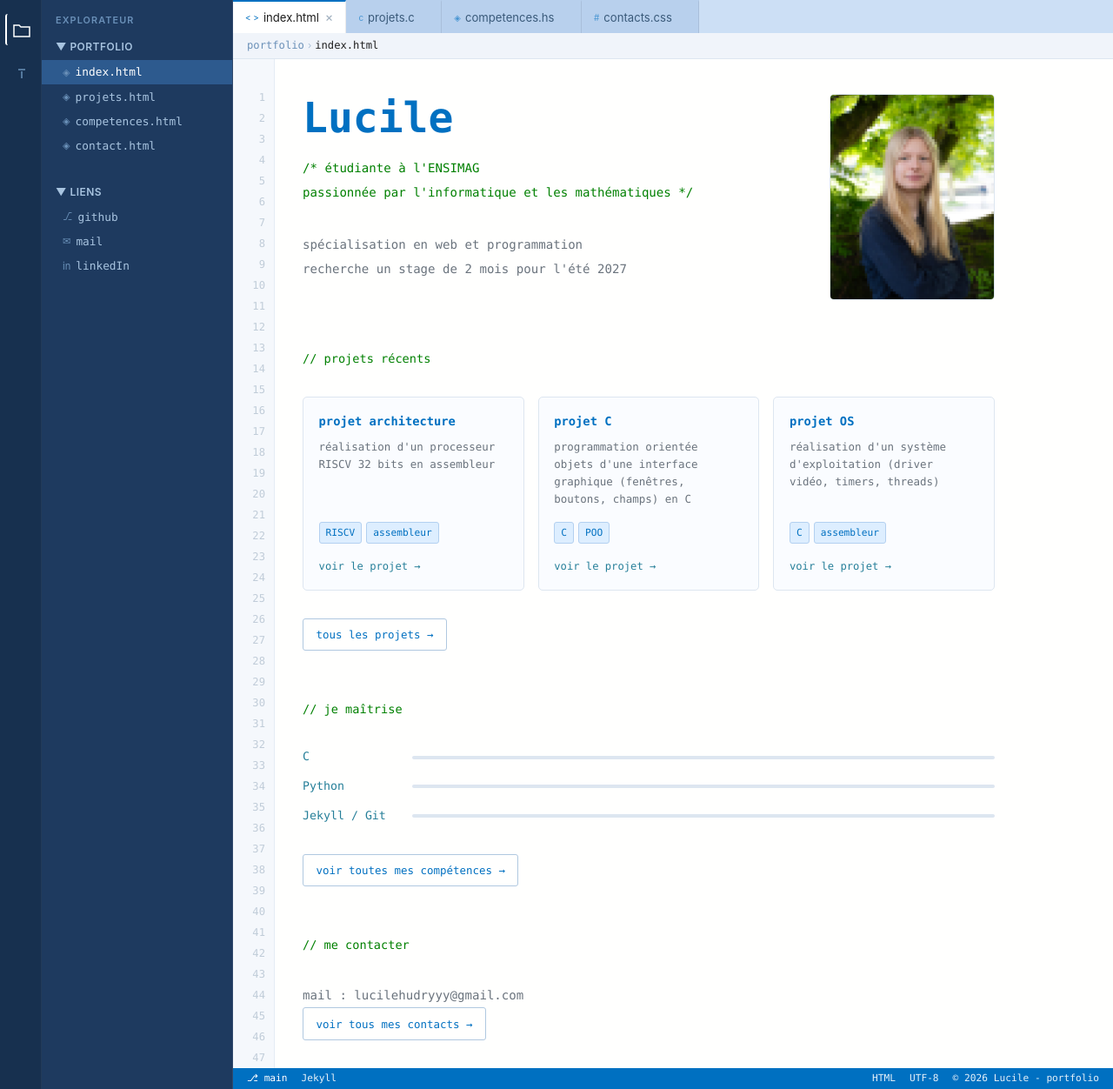
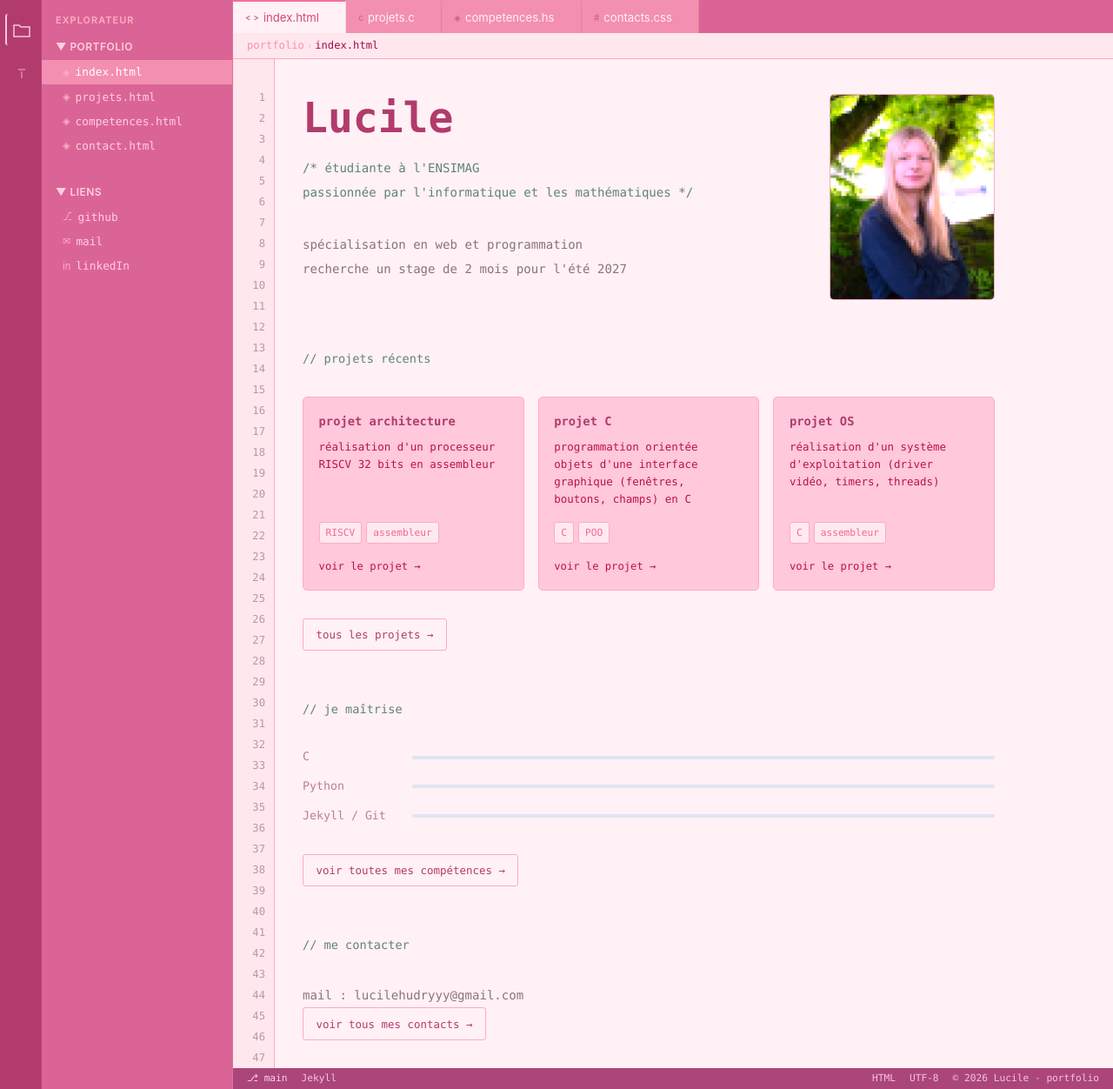
Before and after one commit to mkdir-lucile/mkdir-lucile.github.io, a Jekyll site: the page built from index.html, in a window 1280 px wide. Shown: the whole page at 87% size. Built offline with Jekyll 4.4.1, drawn with Linux system fonts in a browser that asks for light colours.

Commit message:
changing color theme

```diff
--- a/assets/css/style.css
+++ b/assets/css/style.css
@@ -8,48 +8,48 @@
 
 :root {
   /* Sidebar / activity bar — bleuté foncé VSCode */
-  --sidebar-bg:        #1e3a5f;
-  --sidebar-hover:     #254a77;
-  --sidebar-active:    #2d5a8e;
-  --sidebar-text:      #a8c4e0;
-  --sidebar-text-dim:  #6a90b8;
-  --sidebar-title:     #7aabda;
+  --sidebar-bg:        #db6496;
+  --sidebar-hover:     #e589a8;
+  --sidebar-active:    #f38fb0;
+  --sidebar-text:      #ffcfde;
+  --sidebar-text-dim:  #ffadc4;
+  --sidebar-title:     #ffcfe0;
 
-  --activity-bg:       #17304f;
-  --activity-icon:     #6a90b8;
-  --activity-active:   #ffffff;
+  --activity-bg:       #b23b6d;
+  --activity-icon:     #de89a5;
+  --activity-active:   #f8c6d9;
 
   /* Barre d'onglets — bleuté pastel */
-  --tabbar-bg:         #ccdff5;
-  --tab-bg:            #b8d0ed;
-  --tab-active-bg:     #ffffff;
-  --tab-active-border: #0070c1;
-  --tab-text:          #3a5a7a;
-  --tab-text-active:   #1e1e1e;
+  --tabbar-bg:         #db6496;
+  --tab-bg:            #f38fb0;
+  --tab-active-bg:     #fff1f5;
+  --tab-active-border: #f37095;
+  --tab-text:          #fff1f5;
+  --tab-text-active:   #d44a71;
 
   /* Éditeur */
-  --editor-bg:         #fffffe;
+  --editor-bg:         #fff1f5;
   --editor-text:       #1e1e1e;
 
   /* Breadcrumb */
-  --breadcrumb-bg:     #f0f4fa;
-  --breadcrumb-text:   #6a90b8;
-  --breadcrumb-active: #1e1e1e;
+  --breadcrumb-bg:     #ffe7ee;
+  --breadcrumb-text:   #f990ae;
+  --breadcrumb-active: #9e0d49;
 
   /* Status bar — bleu VSCode */
-  --statusbar-bg:      #0070c1;
-  --statusbar-text:    #ffffff;
+  --statusbar-bg:      #ab467a;
+  --statusbar-text:    #ffcfe8;
 
   /* Numéros de ligne */
-  --line-num-color:    #c0ccd8;
-  --line-num-bg:       #f5f8fc;
+  --line-num-color:    #bb94a9;
+  --line-num-bg:       #ffd0dd;
   --line-num-width:    3rem;
 
   /* Syntaxe */
-  --color-blue:        #0070c1;
-  --color-green:       #008000;
-  --color-teal:        #267f99;
-  --color-muted:       #6a737d;
+  --color-blue:        #b23b6d;
+  --color-green:       #5f8473;
+  --color-teal:        #bb7f96;
+  --color-muted:       #887381;
 
   /* Polices */
   --font-mono: 'Cascadia Code', 'Fira Code', 'JetBrains Mono', 'Consolas', monospace;
@@ -231,7 +231,7 @@ ul { list-style: none; }
   cursor: pointer;
 }
 .tab:hover {
-  background: #cce3f8;
+  background: #fcccdb;
   color: var(--tab-text-active);
   text-decoration: none;
 }
@@ -273,7 +273,7 @@ ul { list-style: none; }
   gap: 4px;
   padding: 0.25rem var(--space-sm);
   background: var(--breadcrumb-bg);
-  border-bottom: 1px solid #dde6f0;
+  border-bottom: 1px solid #ffaac2;
   flex-shrink: 0;
 }
 
@@ -301,8 +301,8 @@ ul { list-style: none; }
 
 .line-numbers {
   width: var(--line-num-width);
-  background: var(--line-num-bg);
-  border-right: 1px solid #e4ecf4;
+  background: #ffe7ee;
+  border-right: 1px solid #ffaac2;
   flex-shrink: 0;
   display: flex;
   flex-direction: column;
@@ -420,7 +420,7 @@ ul { list-style: none; }
   height: 237px;
   object-fit: cover;
   border-radius: var(--radius-md);
-  border: 1px solid #dde6f0;
+  border: 1px solid #ffaac2;
 }
 
 /* uniquement utile pour la version mobile */
@@ -465,13 +465,13 @@ ul { list-style: none; }
   color: #fff;
   border-color: var(--color-blue);
 }
-.btn-primary:hover { background: #005aa3; text-decoration: none; }
+.btn-primary:hover { background: #fed4e5; text-decoration: none; }
 .btn-secondary {
   background: transparent;
   color: var(--color-blue);
-  border-color: #b0c8e0;
+  border-color: #ffaac2;
 }
-.btn-secondary:hover { background: #ddeeff; border-color: var(--color-blue); text-decoration: none; }
+.btn-secondary:hover { background: #ffc0d5; border-color: #ffaac2; text-decoration: none; }
 
 
 /* ── 14. PROJETS ──────────────────────────────────────────── */
@@ -483,9 +483,9 @@ ul { list-style: none; }
 }
 
 .project-card {
-  background: #fafcff;
-  border: 1px solid #dde6f0;
-  border-left: 3px solid var(#005aa3);
+  background: #ffc8db;
+  border: 1px solid #ffaac2;
+  border-left: 3px solid var(#ffaac2);
   border-radius: var(--radius-md);
   padding: 1rem 1.1rem;
   display: flex;
@@ -495,7 +495,7 @@ ul { list-style: none; }
 }
 .project-card:hover {
   box-shadow: 0 2px 10px rgba(0,112,193,0.1);
-  border-color: var(#005aa3);
+  border-color: var(#f789a8);
 }
 
 .project-card-title {
@@ -509,7 +509,7 @@ ul { list-style: none; }
 .project-card-desc {
   font-family: var(--font-mono);
   font-size: 0.78rem;
-  color: var(--color-muted);
+  color: #bb1242;
   line-height: 1.6;
   flex: 1;
 }
@@ -519,7 +519,7 @@ ul { list-style: none; }
 .project-card-link {
   font-family: var(--font-mono);
   font-size: 0.76rem;
-  color: var(--color-teal);
+  color: #bb1242;
   margin-top: var(--space-xs);
 }
 .project-card-link:hover { text-decoration: underline; }
@@ -532,9 +532,9 @@ ul { list-style: none; }
   font-size: 0.7rem;
   padding: 2px 7px;
   border-radius: var(--radius-sm);
-  background: #ddeeff;
-  color: var(--color-blue);
-  border: 1px solid #b3d0f0;
+  background: #ffe9ef;
+  color: #f16795;
+  border: 1px solid #ffaac2;
 }
 
 
--- a/index.html
+++ b/index.html
@@ -16,7 +16,7 @@ description: "Portfolio de Lucile — future ingénieure en informatique"
       </p>
     </div>
     <div class="hero-image">
-      <img src="{{ '/assets/images/lucile.png' | relative_url }}"
+      <img src="{{ '/assets/images/lucile-pink.png' | relative_url }}"
            alt="Photo de Lucile" width="280" height="350">
     </div>
   </div>
```
Also changed, not shown: assets/images/lucile-pink.png (added).
